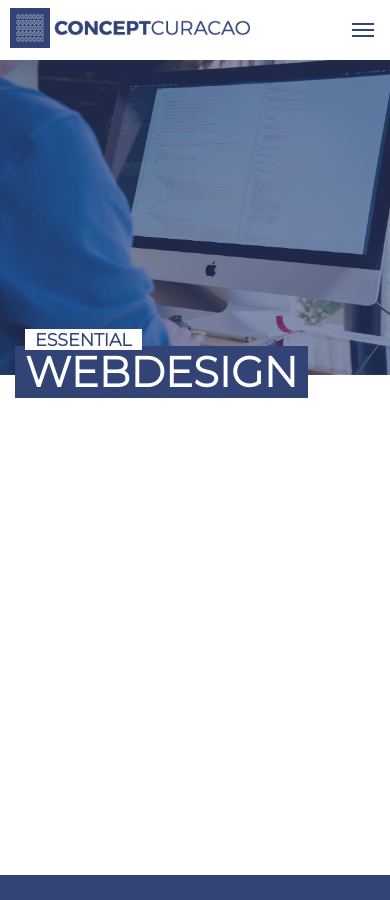
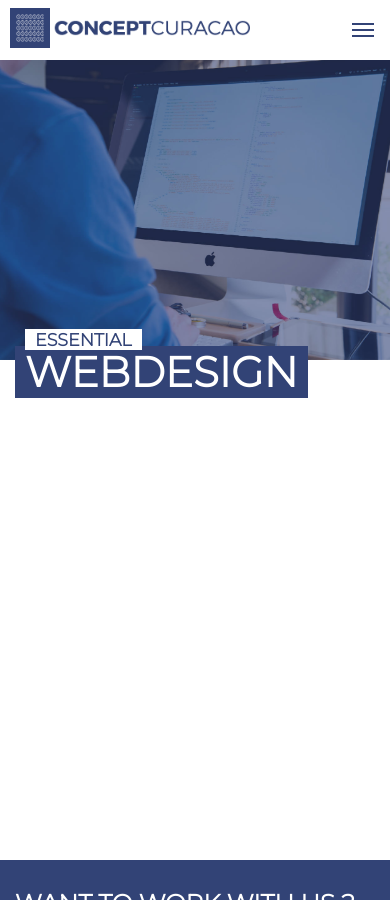
Before and after one commit to devbox02/conceptcuracao, a Jekyll site: the page built from webdesign.html, in a window 390 px wide and 900 px high. Built offline with Jekyll 4.4.1, drawn with Linux system fonts in a browser that asks for light colours.

Commit message:
spacing-02

```diff
--- a/css/design.css
+++ b/css/design.css
@@ -429,11 +429,11 @@ h2.block-four {
     padding-top: 250px;
     }
     #page-one {
-    height: 35vh;
+    height: 300px;
     padding: 10px 0;
     }
     #page-two {
-    height: 35vh;
+    height: 300px;
     padding: 10px 0;
     }
     #spacing {
```
